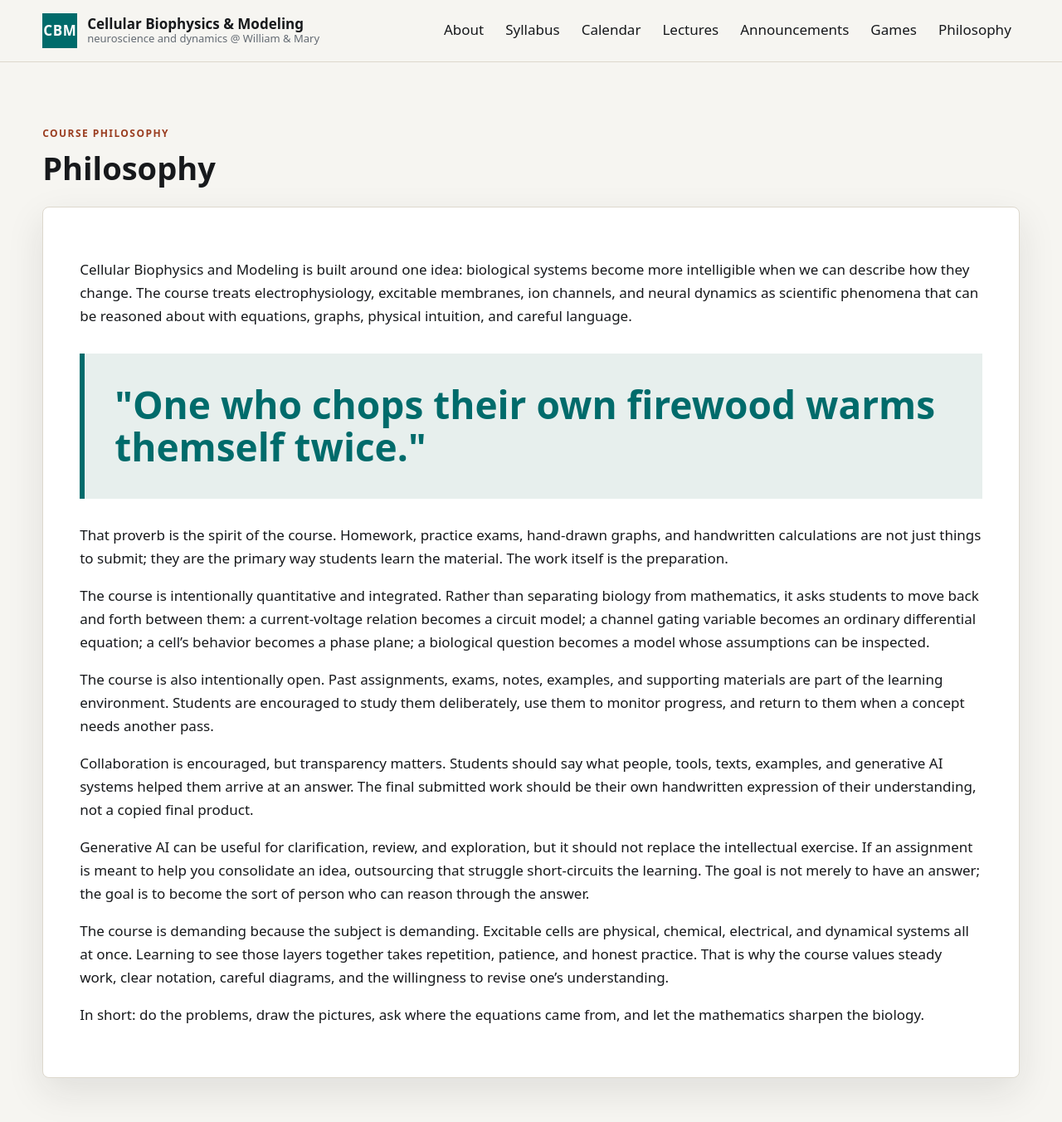
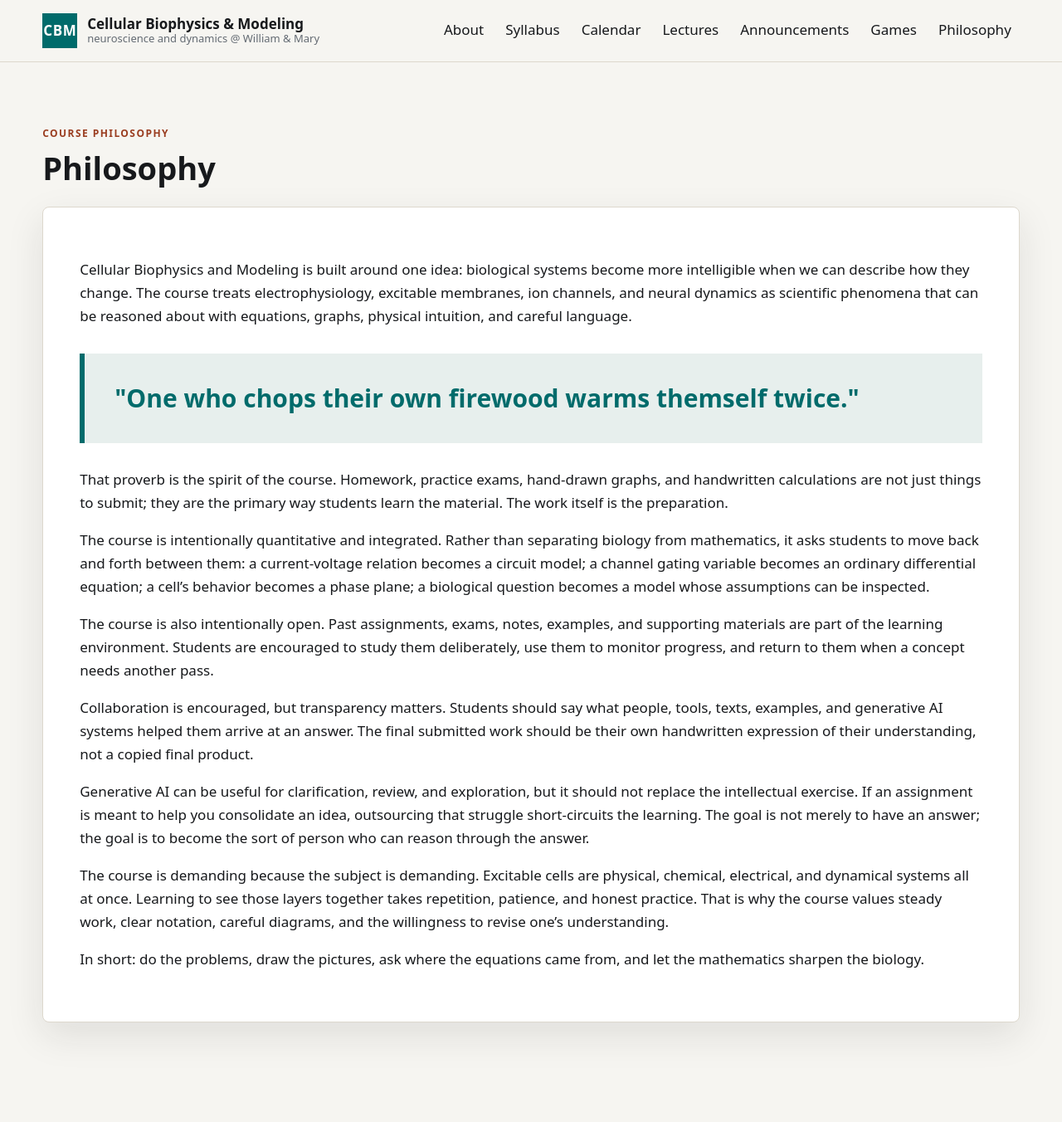
Before and after one commit to gregconradismith/cellular-biophysics-and-modeling, a Jekyll site: the page built from docs/_materials/philosophy.md, in a window 1280 px wide and 1375 px high. Shown: the top 1352 px of the window at 83% size. Built offline with Jekyll 4.4.1, drawn with Linux system fonts in a browser that asks for light colours.

Commit message:
Reduce philosophy quote size

```diff
--- a/docs/assets/site.css
+++ b/docs/assets/site.css
@@ -443,9 +443,9 @@ main { min-height: 70vh; }
 .philosophy-quote blockquote {
   margin: 0;
   color: var(--accent);
-  font-size: clamp(28px, 4vw, 46px);
+  font-size: clamp(20px, 2.4vw, 30px);
   font-weight: 800;
-  line-height: 1.12;
+  line-height: 1.2;
 }
 .wp-block-file__button, .wp-element-button {
   display: inline-flex;
```
